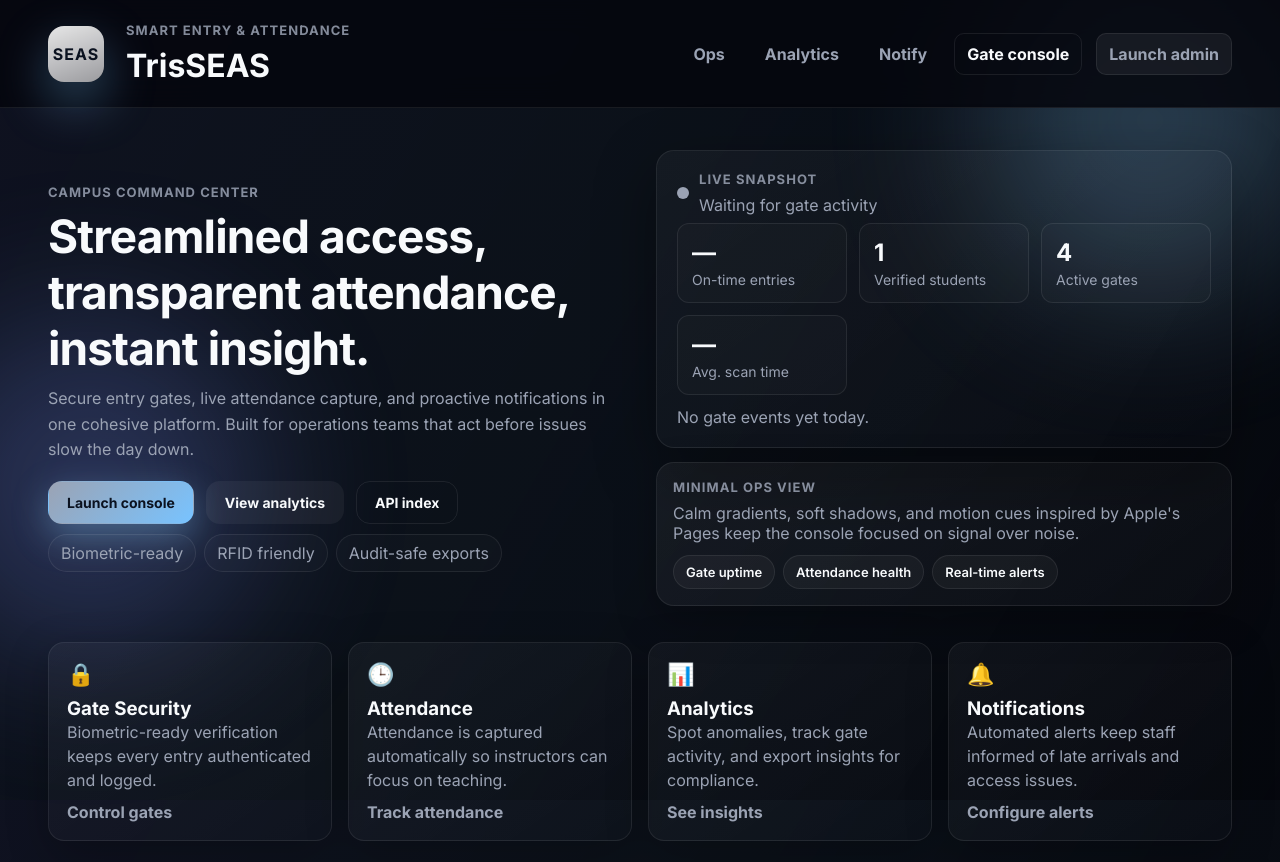
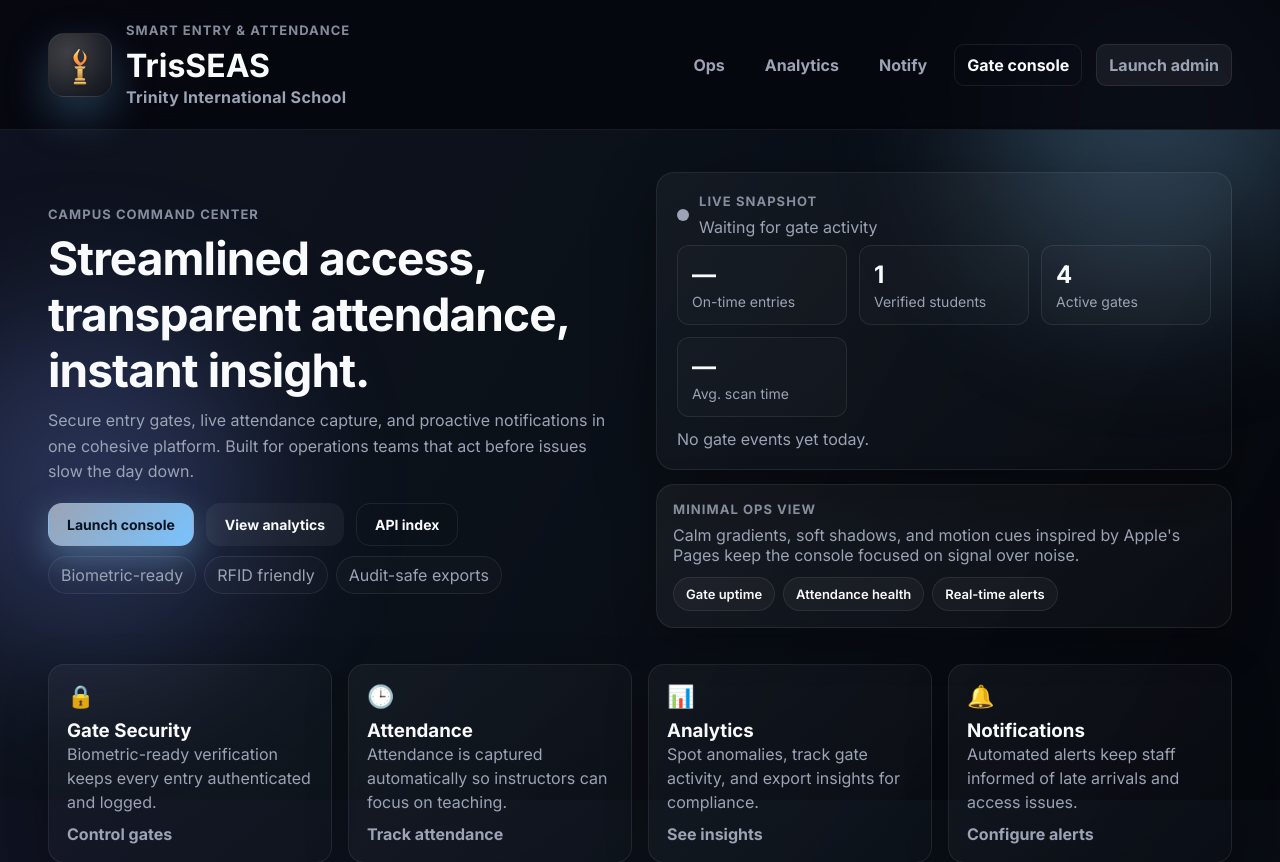
Before and after one commit to Opuio1e/TrisSEAS, a Django app: page / in a window 1280 px wide. Shown: the top 862 px of the page. Run offline with Django 5.2, Linux system fonts and the light colour scheme; data comes from the database, SQL or seed files in the repository; data that the repository does not hold is empty.

Commit message:
Replace crest with torch logo

```diff
--- a/static/css/home.css
+++ b/static/css/home.css
@@ -70,25 +70,28 @@ a {
     background: rgba(255, 255, 255, 0.06);
 }
 
-.logo {
-    width: 56px;
-    height: 56px;
+.nav-brand { display: flex; align-items: center; gap: 14px; }
+
+.school-mark {
+    width: 64px;
+    height: 64px;
     border-radius: 16px;
-    background: linear-gradient(160deg, rgba(255, 255, 255, 0.9), rgba(255, 255, 255, 0.6));
-    color: #0b1220;
+    border: 1px solid var(--border);
+    background: radial-gradient(circle at 30% 30%, rgba(255, 255, 255, 0.2), rgba(255, 255, 255, 0)), rgba(255, 255, 255, 0.04);
     display: grid;
     place-items: center;
-    font-weight: 800;
-    font-size: 16px;
-    letter-spacing: 1px;
-    box-shadow: 0 20px 50px rgba(120, 195, 255, 0.35);
-    margin-right: 12px;
+    box-shadow: 0 18px 45px rgba(120, 195, 255, 0.28);
+    padding: 8px;
 }
 
-.nav-brand {
-    display: flex;
-    align-items: center;
-    gap: 10px;
+.school-mark img { width: 100%; height: 100%; object-fit: contain; display: block; }
+
+.brand-copy h1 { margin-bottom: 2px; }
+
+.school-name {
+    color: var(--muted);
+    font-weight: 700;
+    letter-spacing: 0.02em;
 }
 
 .hero {
--- a/templates/home.html
+++ b/templates/home.html
@@ -16,10 +16,13 @@
 
     <header class="nav">
         <div class="nav-brand">
-            <div class="logo">SEAS</div>
-            <div>
+            <div class="school-mark">
+                <img src="{% static 'img/trinity-logo.svg' %}" alt="Trinity International School logo">
+            </div>
+            <div class="brand-copy">
                 <p class="eyebrow">Smart Entry & Attendance</p>
                 <h1>TrisSEAS</h1>
+                <p class="school-name">Trinity International School</p>
             </div>
         </div>
         <nav class="nav-links">
```
Also changed, not shown: static/img/trinity-logo.svg (added).
